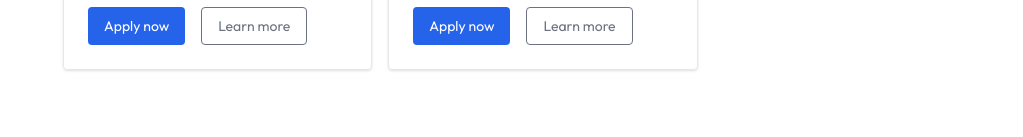
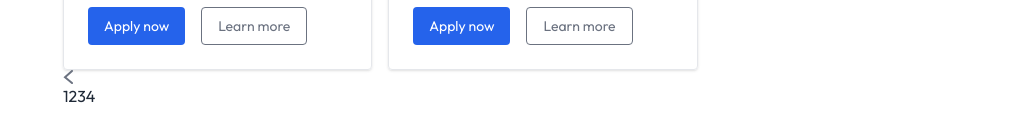
Before and after one commit to FelipeMDantas/JobPortal, a React (Vite) app in the folder client/: page / in a window 1280 px wide. Shown: the part 3180-3317 px from the top of the page, without its empty margins (257-1280 px from the left). Before the commit the page ends 3282 px from the top, so only its background shows below. Built offline with nearby package versions, Linux system fonts and the light colour scheme; no server answers.

Commit message:
[feat] Structure the job listing pagination

```diff
--- a/client/src/components/JobListing.jsx
+++ b/client/src/components/JobListing.jsx
@@ -7,7 +7,8 @@ const JobListing = () => {
   const { isSearched, searchFilter, setSearchFilter, jobs } =
     useContext(AppContext);
 
-  const [showFilter, setShowFilter] = useState(true);
+  const [showFilter, setShowFilter] = useState(false);
+  const [currentPage, setCurrentPage] = useState(1);
 
   return (
     <div className="container 2xl:px-20 mx-auto flex flex-col lg:flex-row max-lg:space-y-8 py-8">
@@ -60,7 +61,7 @@ const JobListing = () => {
           {showFilter ? "Close" : "Filters"}
         </button>
 
-        <div className={!showFilter && "max-lg:hidden"}>
+        <div className={showFilter ? "" : "max-lg:hidden"}>
           <h4 className="font-medium text-lg py-4">Search by Categories</h4>
           <ul className="space-y-4 text-gray-600">
             {JobCategories.map((category, index) => (
@@ -95,6 +96,21 @@ const JobListing = () => {
             <JobCard key={index} job={job} />
           ))}
         </div>
+
+        {jobs.length > 0 && (
+          <div>
+            <a href="">
+              <img src={assets.left_arrow_icon} alt="" />
+            </a>
+            {Array.from({ length: Math.ceil(jobs.length / 6) }).map(
+              (_, index) => (
+                <a key={index} href="#job-list">
+                  <button>{index + 1}</button>
+                </a>
+              )
+            )}
+          </div>
+        )}
       </section>
     </div>
   );
```
